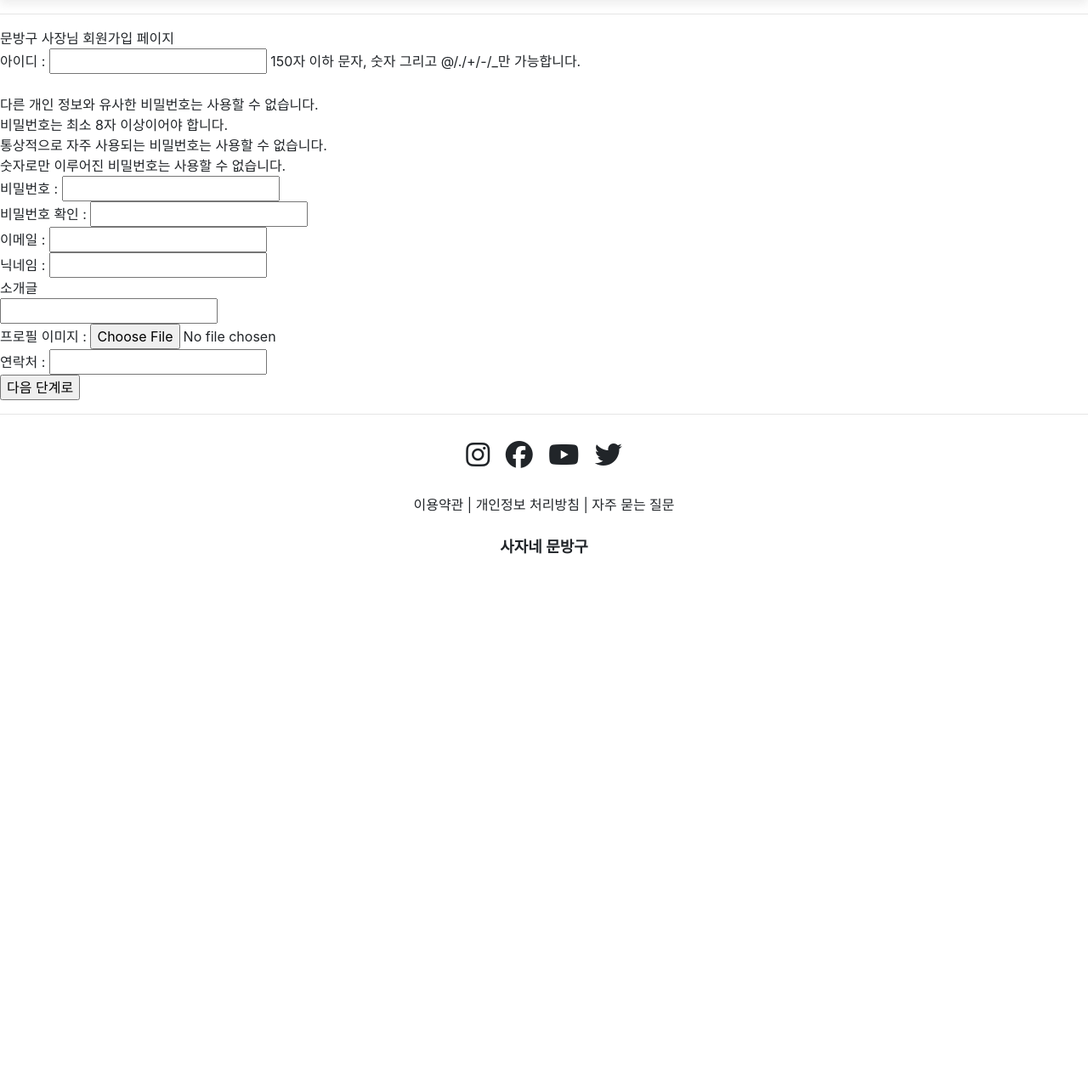
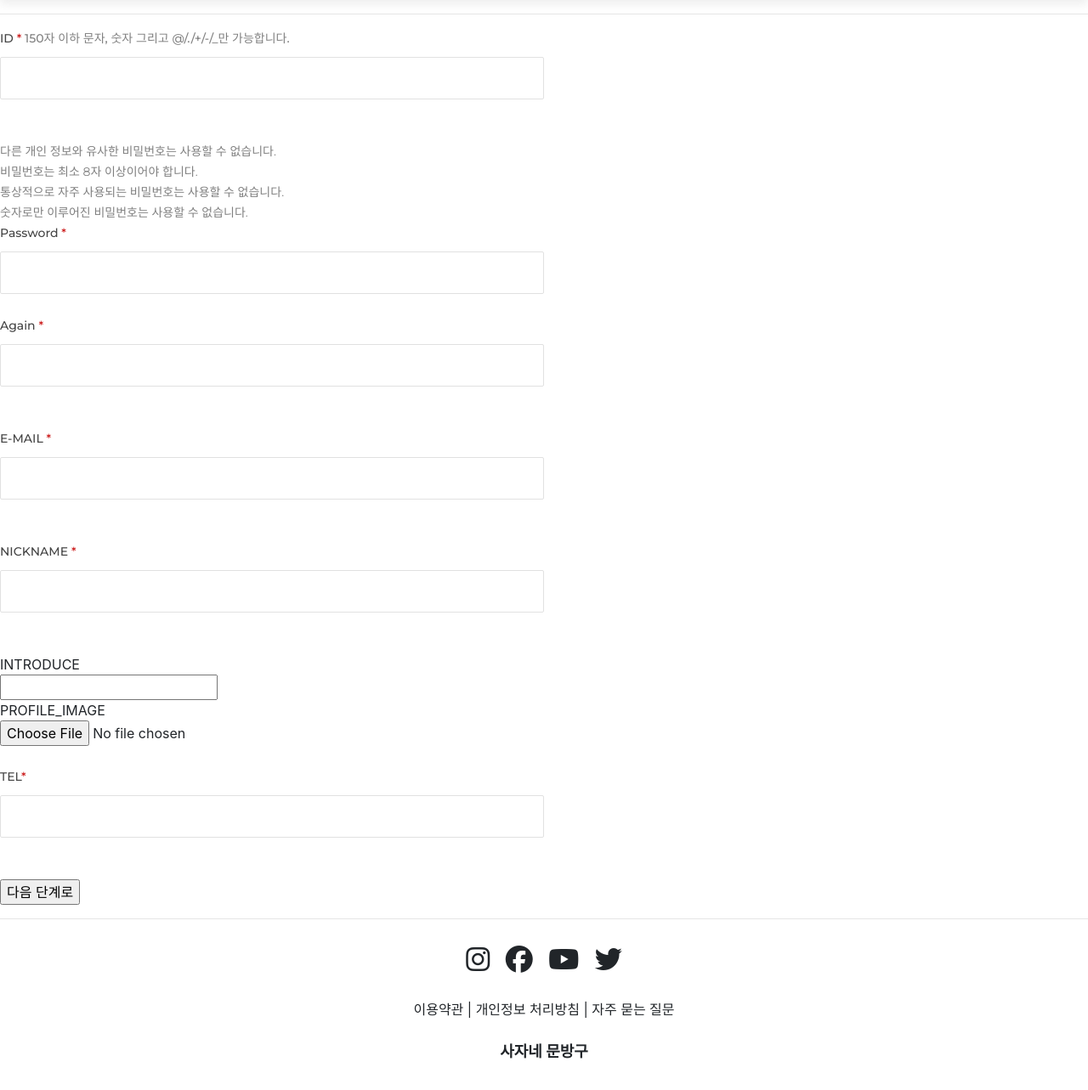
Before and after one commit to pcjs156/LionStore, a Django app: template account/templates/stationerSignUp.html in a window 1280 px wide. Shown: the part 184-1467 px from the top of the page at 85% size. Before the commit the page ends 836 px from the top, so only its background shows below. Run offline with Django 3.2, Linux system fonts and the light colour scheme; the template is opened without the code that fills it, so the values that code supplies are empty, except form fields; tables that the repository leaves empty hold one stand-in row (values such as "Sample post"); form fields are guessed from the names that the template uses; some libraries are stand-ins or nearby versions.

Commit message:
stationerSignUp 템플릿 적용

```diff
--- a/account/templates/stationerSignUp.html
+++ b/account/templates/stationerSignUp.html
@@ -3,35 +3,61 @@
 
 {% block head %}
 <title>문방구 사장님 회원가입 페이지</title>
+<link rel="stylesheet" href="{% static 'css/signUp.css' %}">
 {% endblock %}
 
 {% block content %}
-<div>문방구 사장님 회원가입 페이지</div>
-<form method="POST" enctype="multipart/form-data">
+<form method="POST" enctype="multipart/form-data" class="checkout__form">
     {% csrf_token %}
-    아이디 : {{ form.username }} <span>150자 이하 문자, 숫자 그리고 @/./+/-/_만 가능합니다.</span>
+    <div class="checkout__form__input">
+        <p>ID <span>*</span>
+            <span style="color: gray;">150자 이하 문자, 숫자 그리고 @/./+/-/_만 가능합니다.</span> </p>
+        {{ form.username }}
+    </div>
     <br>
+
+    <div id="password_guide">
+        <p>다른 개인 정보와 유사한 비밀번호는 사용할 수 없습니다.</p>
+        <p>비밀번호는 최소 8자 이상이어야 합니다.</p>
+        <p>통상적으로 자주 사용되는 비밀번호는 사용할 수 없습니다.</p>
+        <p>숫자로만 이루어진 비밀번호는 사용할 수 없습니다.</p>
+    </div>
+    <div class="checkout__form__input">
+        <p>Password <span>*</span></p>
+        {{ form.password1 }}
+    </div>
+    <div class="checkout__form__input">
+        <p>Again <span>*</span></p>
+        {{ form.password2 }}
+    </div>
     <br>
-    <div>
-        <div>다른 개인 정보와 유사한 비밀번호는 사용할 수 없습니다.</div>
-        <div>비밀번호는 최소 8자 이상이어야 합니다.</div>
-        <div>통상적으로 자주 사용되는 비밀번호는 사용할 수 없습니다.</div>
-        <div>숫자로만 이루어진 비밀번호는 사용할 수 없습니다.</div>
+
+    <div class="checkout__form__input">
+        <p>E-MAIL <span>*</span></p>
+        {{ form.email }}
     </div>
-    비밀번호 : {{ form.password1 }}
     <br>
-    비밀번호 확인 : {{ form.password2 }}
+
+    <div class="checkout__form__input">
+        <p>NICKNAME <span>*</span></p>
+        {{ form.nickname }}
+    </div>
     <br>
-    이메일 : {{ form.email }}
-    <br>
-    닉네임 : {{ form.nickname }}
-    <br>
-    소개글 <br>
+
+    INTRODUCE <br>
     {{ form.introduce }}
     <br>
-    프로필 이미지 : {{ form.image }}
+
+    <div>
+        <span>PROFILE_IMAGE</span><br>
+        <input type="file" name="image" accept="image/*" id="id_image">
+    </div>
     <br>
-    연락처 : {{ form.telephone }}
+
+    <div class="checkout__form__input">
+        <p>TEL<span>*</span></p>
+        {{ form.telephone }}
+    </div>
     <br>
 
     <input type="submit" value="다음 단계로">
```
